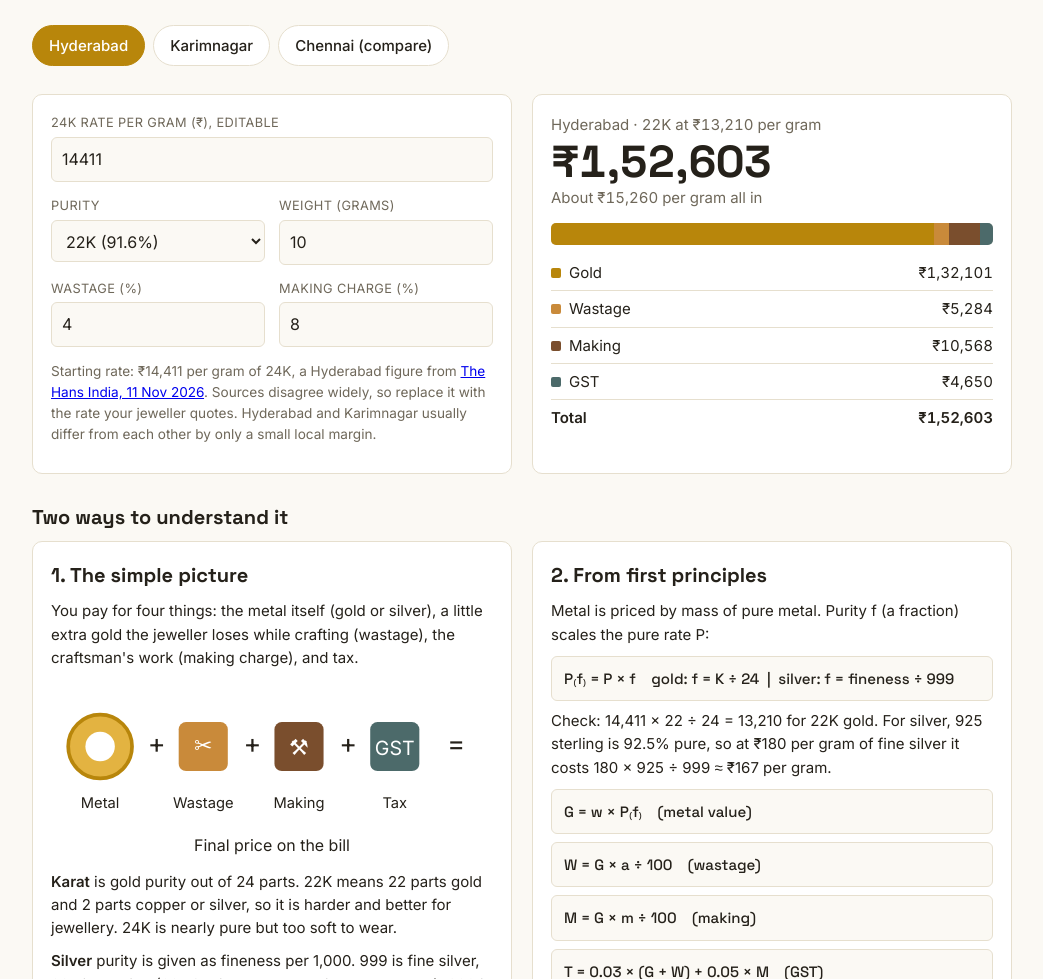
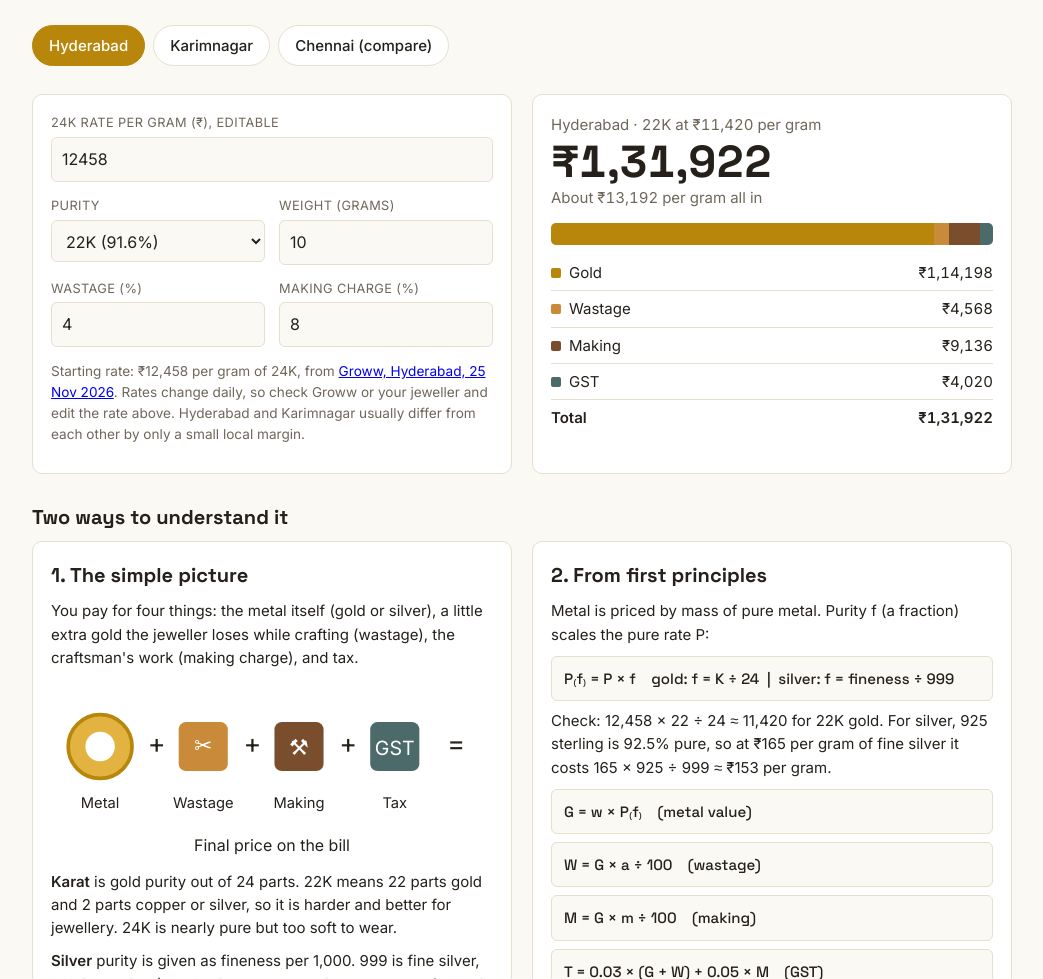
Before and after one commit to bhagathchan1/Gold_silver_Price_estimator, a plain HTML site: page index.html in a window 1280 px wide. Shown: the part 250-1229 px from the top of the page, without its empty margins (118-1161 px from the left). Drawn offline with Linux system fonts and the light colour scheme.

Commit message:
Use Groww rates as starting values
Co-Authored-By: Claude Sonnet 5.5 <noreply@anthropic.com>

```diff
--- a/index.html
+++ b/index.html
@@ -127,7 +127,7 @@ svg text{fill:var(--fg);font-family:var(--body)}
       <h2>2. From first principles</h2>
       <p>Metal is priced by mass of pure metal. Purity f (a fraction) scales the pure rate P:</p>
       <div class="eq">P₍f₎ = P × f &nbsp;&nbsp; gold: f = K ÷ 24 &nbsp;|&nbsp; silver: f = fineness ÷ 999</div>
-      <p>Check: 14,411 × 22 ÷ 24 = 13,210 for 22K gold. For silver, 925 sterling is 92.5% pure, so at ₹180 per gram of fine silver it costs 180 × 925 ÷ 999 ≈ ₹167 per gram.</p>
+      <p>Check: 12,458 × 22 ÷ 24 ≈ 11,420 for 22K gold. For silver, 925 sterling is 92.5% pure, so at ₹165 per gram of fine silver it costs 165 × 925 ÷ 999 ≈ ₹153 per gram.</p>
       <div class="eq">G = w × P₍f₎ &nbsp;&nbsp; (metal value)</div>
       <div class="eq">W = G × a ÷ 100 &nbsp;&nbsp; (wastage)</div>
       <div class="eq">M = G × m ÷ 100 &nbsp;&nbsp; (making)</div>
@@ -144,10 +144,10 @@ svg text{fill:var(--fg);font-family:var(--body)}
 <script>
 (function(){
   var METAL={
-    gold:{rate:14411,lbl:'24K rate per gram (₹), editable',opts:[[24,'24K (99.9%)'],[22,'22K (91.6%)'],[18,'18K (75%)']],sel:22,div:24,w:4,m:8,
-      ref:'Starting rate: ₹14,411 per gram of 24K, a Hyderabad figure from <a href="https://www.thehansindia.com/business/market-compass/gold-and-silver-rates-today-11-nov-in-hyderabad-visakhapatnam-check-gold-prices-of-18k-22k-24k-1141055" target="_blank" rel="noopener">The Hans India, 11 Nov 2026</a>. Sources disagree widely, so replace it with the rate your jeweller quotes.'},
-    silver:{rate:180,lbl:'Fine silver (999) rate per gram (₹), editable',opts:[[999,'999 fine'],[925,'925 sterling'],[800,'800']],sel:925,div:999,w:6,m:12,
-      ref:'Starting rate: ₹180 per gram of fine silver, from <a href="https://www.bankbazaar.com/silver-rate-hyderabad.html" target="_blank" rel="noopener">BankBazaar, 21 Nov 2026</a>. Other sites showed ₹183 to ₹195 around the same time, so replace it with the rate your jeweller quotes.'}
+    gold:{rate:12458,lbl:'24K rate per gram (₹), editable',opts:[[24,'24K (99.9%)'],[22,'22K (91.6%)'],[18,'18K (75%)']],sel:22,div:24,w:4,m:8,
+      ref:'Starting rate: ₹12,458 per gram of 24K, from <a href="https://groww.in/gold-rates/gold-rate-today-in-hyderabad" target="_blank" rel="noopener">Groww, Hyderabad, 25 Nov 2026</a>. Rates change daily, so check Groww or your jeweller and edit the rate above.'},
+    silver:{rate:165,lbl:'Fine silver (999) rate per gram (₹), editable',opts:[[999,'999 fine'],[925,'925 sterling'],[800,'800']],sel:925,div:999,w:6,m:12,
+      ref:'Starting rate: ₹165 per gram of fine silver, from <a href="https://groww.in/silver-rates/silver-rates-in-hyderabad" target="_blank" rel="noopener">Groww, Hyderabad, 26 Nov 2026</a>. Rates change daily, so check Groww or your jeweller and edit the rate above.'}
   };
   var metal='gold', city='Hyderabad', rates={gold:{},silver:{}};
   ['Hyderabad','Karimnagar','Chennai'].forEach(function(c){rates.gold[c]=METAL.gold.rate;rates.silver[c]=METAL.silver.rate});
```
Also changed, not shown: 1 other file.
